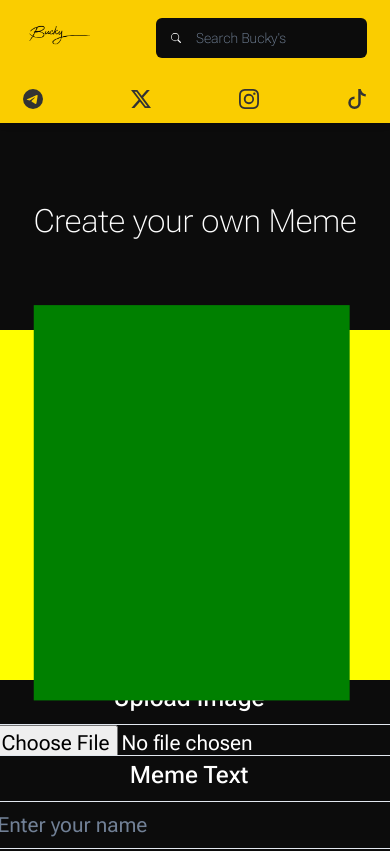
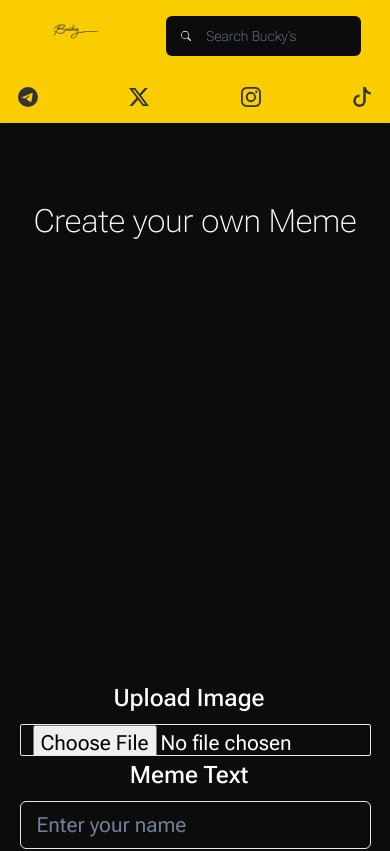
Before and after one commit to QamarLabs/Bucky-Memes, a Next.js app: page /create-meme in a window 390 px wide. Shown: the top 851 px of the page. Built offline with nearby package versions, Linux system fonts and the light colour scheme; no server answers; the database is empty; a web font is replaced by a local one.

Commit message:
Made some styling changes.
Made some styling changes.

```diff
--- a/component/common/ImageEditor.tsx
+++ b/component/common/ImageEditor.tsx
@@ -75,7 +75,7 @@ function ImageEditor() {
               <Box
                 mx="auto"
                 mt={{ base: "10vh", md: "5vh" }}
-                px={{ base: "5vw", sm: "5rem", md: "initial" }}
+                px={{ base: "0vw", sm: "5rem", md: "initial" }}
                 height={{
                   base: "350px",
                   sm: "400px",
@@ -317,8 +317,7 @@ function ImageEditor() {
 
 const URLImage = ({ src }: { src: string }) => {
   const [image] = useImage(src);
-  console.log("image:", image);
-  return <KonvaImage width={400} height={400} image={image} />;
+  return <KonvaImage   width={400} height={400} image={image} />;
 };
 
 export default ImageEditor;
--- a/component/common/NavbarComponent.tsx
+++ b/component/common/NavbarComponent.tsx
@@ -47,27 +47,26 @@ const NavbarComponent = () => {
 
   return (
     <Flex
-      backgroundColor="white"
       position="sticky"
       boxShadow="md"
       w="100%"
       top="0"
       zIndex="100"
-      h={{ base: "123px", md: "60px" }}
+      h={{ base: "123px", lg: "60px" }}
       bg="#FACD00"
       flexWrap={"wrap"}
     >
       <Box
         p="0"
-        w={{ base: "100%", md: "70%" }}
+        w={{ base: "100%", lg: "70%" }}
         display={"flex"}
-        justifyContent="space-between"
+        justifyContent={router.pathname !== "/create-meme" ? "space-between" : "space-around"}
       >
         <Center px="10px" my={{ base: "20px", sm: "10px", md: "0" }}>
           <Box w="100%" h="100%">
             <Link href="/" aria-label="back to bucky memes homepage" passHref>
               <Box
-                width={{ base: "80px", sm: "100px", md: "100px", lg: "125px" }}
+                width={{ base: "60px", sm: "100px", md: "100px", lg: "125px" }}
                 height="100%"
                 position="relative"
                 cursor="pointer"
@@ -83,17 +82,22 @@ const NavbarComponent = () => {
         </Center>
         <Spacer display={{ base: "none", md: "initial" }} />
 
-        {(router.pathname === "/" || router.pathname === '/create-meme') && (
+        {(router.pathname === "/" || router.pathname === "/create-meme") && (
           <Center>
             <Flex
               margin={{ base: "0px 0px 0px 0px", md: "10px 0px 10px 10px" }}
-              justifyContent='center'
+              justifyContent="center"
             >
               <InputGroup
+                maxW={{
+                  base: "50vw",
+                  sm: "50vw",
+                  md: "unset",
+                }}
                 minWidth={{
-                  base: "60vw",
-                  sm: "60vw",
-                  md: "400px",
+                  base: "50vw",
+                  sm: "50vw",
+                  md: "500px",
                   xl: "500px",
                 }}
               >
@@ -119,33 +123,35 @@ const NavbarComponent = () => {
                 />
               </InputGroup>
             </Flex>
-            {
-              router.pathname !== '/create-meme' && (
+            {router.pathname !== "/create-meme" && (
               <Button
-                as='a'
-                href='/create-meme'
+                as="a"
+                href="/create-meme"
                 variant="ghost"
                 fontSize={{ base: "0.5rem", md: "0.75rem" }}
-                width={{ base: "60px", sm: "100px", md: "120px" }}
+                ml={{ base: "2vw", md: 'initial' }}
+                width={{ base: "75px", sm: "100px", md: "120px" }}
                 whiteSpace="break-spaces"
               >
                 Create your own BUCKY
               </Button>
-              )
-            }
+            )}
           </Center>
         )}
       </Box>
       <Spacer />
 
       <Center
-        width={{ base: "100%", md: "initial" }}
+        width={{ base: "100%", lg: "initial" }}
         mr={{ base: "initial", md: "10px", lg: "20px" }}
+        px={{ base: '0.5rem', md: '1rem', lg: 'initial' }}
+        display='flex'
+        justifyContent='space-between'
       >
         <IconButton
           fontSize={{ base: "20px", md: "30px" }}
           variant="ghost"
-          mr={{ base: "17.5%", md: "initial" }}
+          mr={{ base: "17.5%", lg: "initial" }}
           aria-label="get info"
           onClick={() => window.open("https://t.me/buckyonsol", "_blank")}
           icon={<BsTelegram />}
--- a/pages/admin.tsx
+++ b/pages/admin.tsx
@@ -1,5 +1,5 @@
 import { Box, Divider, Text, useToast } from "@chakra-ui/react";
-import CreateMemeForm from "../component/common/CreateMemeForm";
+import AdminCreateMemeForm from "../component/common/AdminCreateMemeForm";
 import MemeCard from "../component/common/MemeCard";
 import { useCallback, useContext, useEffect, useMemo, useState } from "react";
 import { FormContext } from "../component/common/FormContext";
@@ -120,7 +120,7 @@ export default function AdminPage() {
       <Text fontSize="3rem" className="roboto-flex-text">
         Admin Panel
       </Text>
-      <CreateMemeForm
+      <AdminCreateMemeForm
         refreshAdminMemes={getRecentCreatedMemes}
         validatePwd={validatePwd}
         passwordInStorage={passwordInStorage}
--- a/styles/globals.css
+++ b/styles/globals.css
@@ -317,6 +317,8 @@ a {
 }
 
 #custom-meme-img {
+  width: 500px !important;
+  height: 500px !important;
   margin-top: 0vh !important;
 }
 
@@ -324,6 +326,11 @@ a {
   transform: scale(1);
   top: 0px !important;
   left: 0px !important;
+}
+
+#custom-meme {
+  width: 600px;
+  max-width: 90vw;
 }
 
 @media screen and (max-width: 1000px) {
@@ -428,10 +435,12 @@ a {
 }
 
 @media screen and (max-width: 500px) {
+  .search-bar {
+    width: 100% !important;
+  }
+
   #custom-meme-img {
     padding-top: 0px;
-    /* height: 400px; */
-    /* background-color: green; */
   }
 
 
@@ -439,6 +448,10 @@ a {
     width: 400px !important;
     top: -50px !important;
     /* left: -60px !important; */
+  }
+
+  #create-meme {
+    width: 80vw !important;
   }
 }
 
@@ -457,14 +470,13 @@ a {
   }
 
   #custom-meme-img {
-    width: 100vw !important;
-    background-color: yellow !important;
+    width: 90vw !important;
   }
 
   #custom-meme-img > div > canvas {
     top: -3.25rem !important;
     left: 1.1rem !important;
-    background: green !important;
     width: 100vw !important;;
   }
+
 }
```
Also changed, not shown: component/common/AdminCreateMemeForm.tsx (renamed from component/common/CreateMemeForm.tsx, +4 -4 lines).
